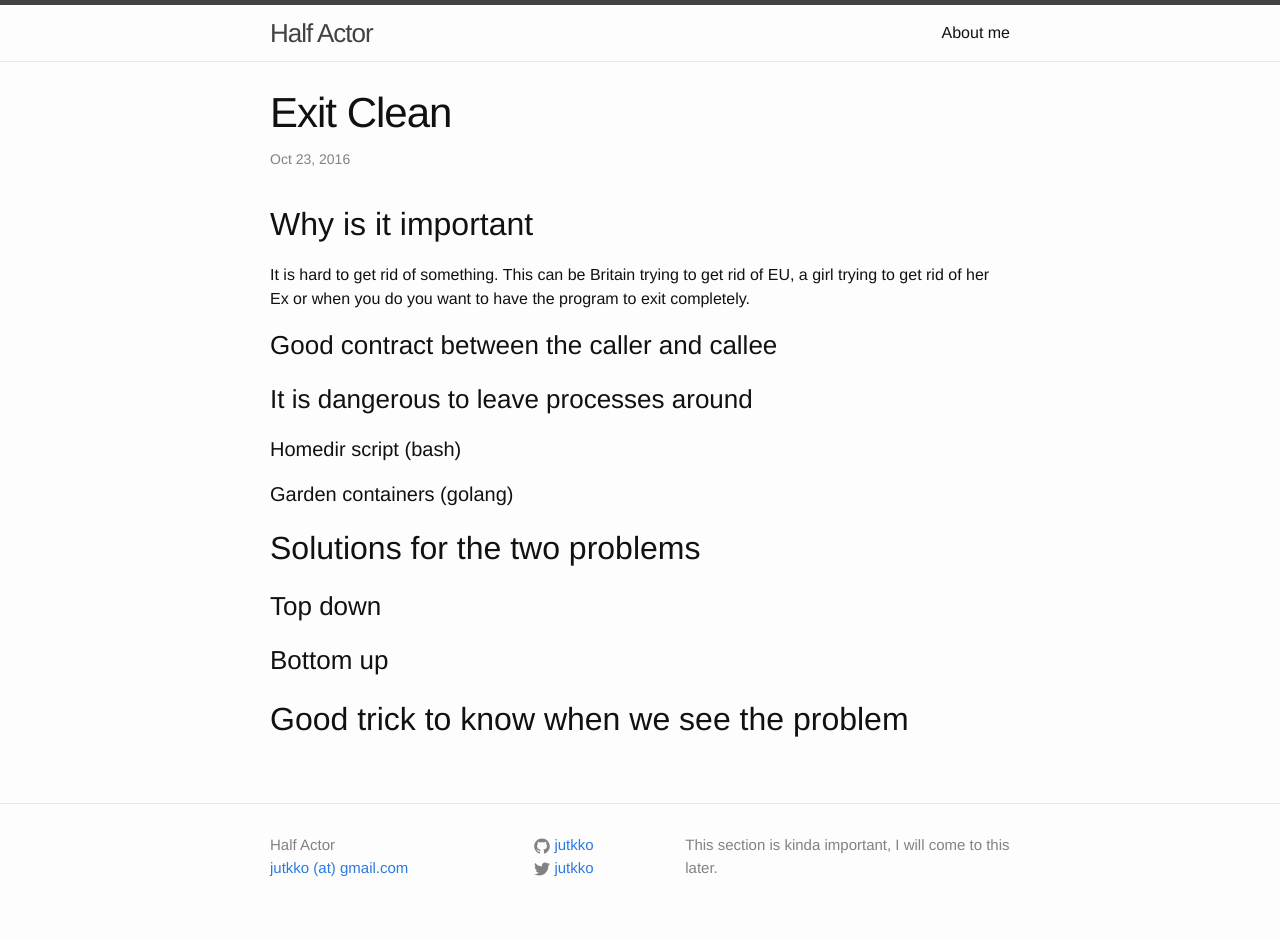
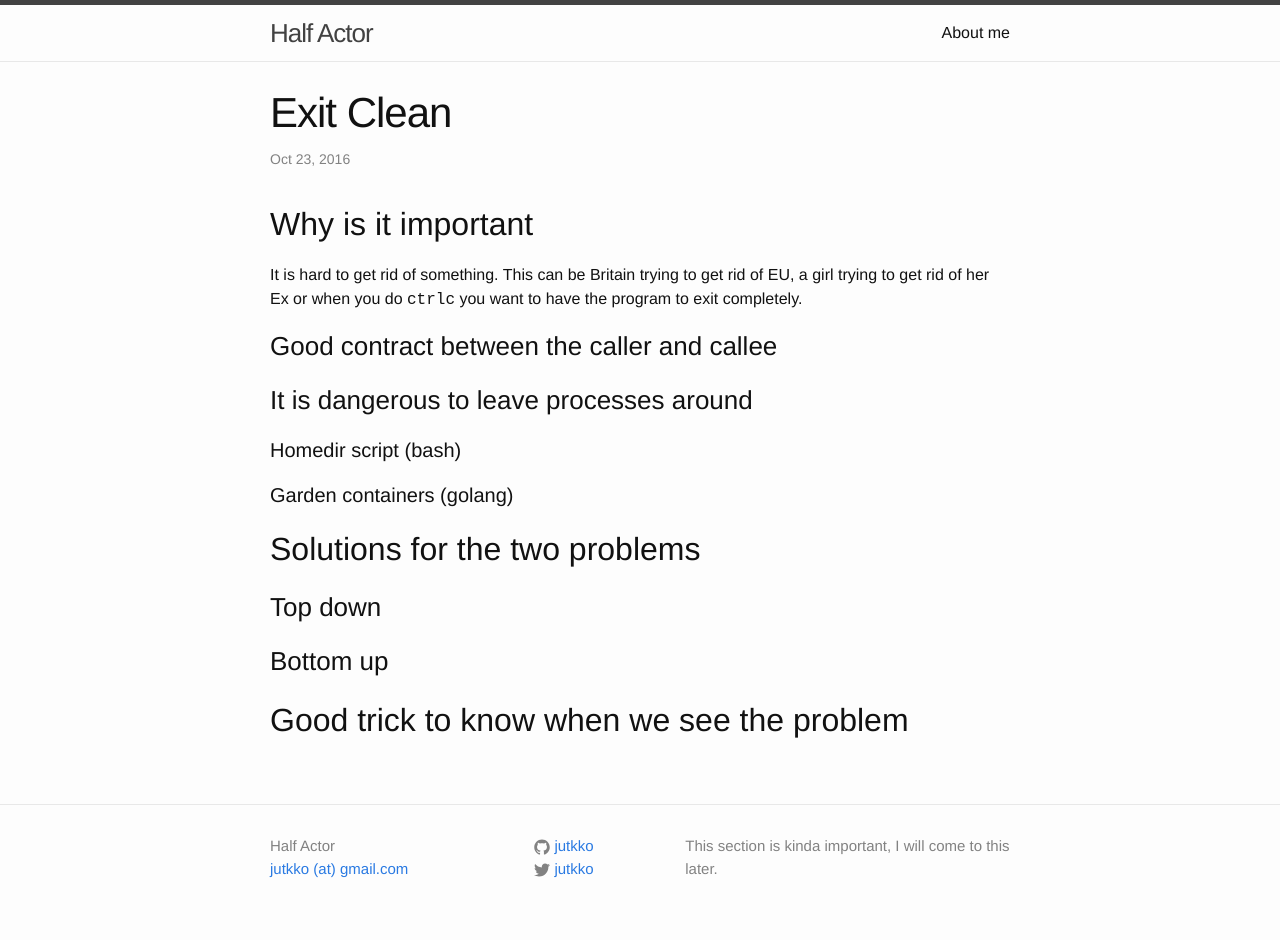
Before and after one commit to jutkko/jutkko.github.io, a Jekyll site: the page built from _posts/2016-10-23-exit-clean.markdown, in a window 1280 px wide. Built offline with Jekyll 4.4.1, drawn with Linux system fonts in a browser that asks for light colours.

Commit message:
Break the different sections down

```diff
--- a/_posts/2016-10-23-exit-clean.markdown
+++ b/_posts/2016-10-23-exit-clean.markdown
@@ -5,16 +5,21 @@
 
 ## Why is it important
 It is hard to get rid of something. This can be Britain trying to get rid of EU,
-a girl trying to get rid of her Ex or when you do <ctrl><c> you want to have
-the program to exit completely.
+a girl trying to get rid of her Ex or when you do <kbd>ctrl</kbd><kbd>c</kbd>
+you want to have the program to exit completely.
 
 ### Good contract between the caller and callee
+
 ### It is dangerous to leave processes around
+
 #### Homedir script (bash)
+
 #### Garden containers (golang)
 
 ## Solutions for the two problems
+
 ### Top down
+
 ### Bottom up
 
 ## Good trick to know when we see the problem
```
